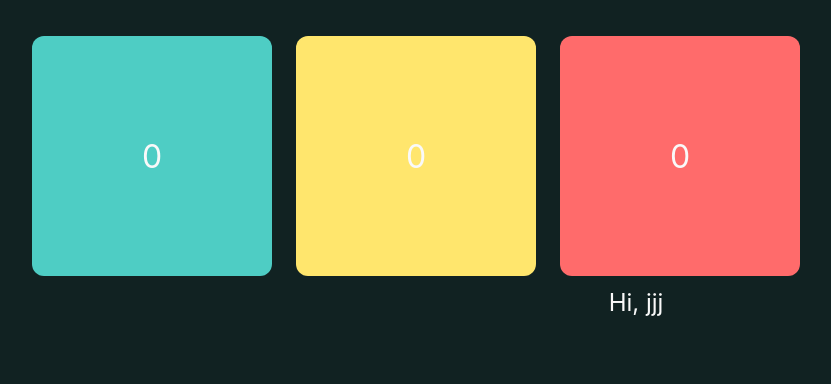
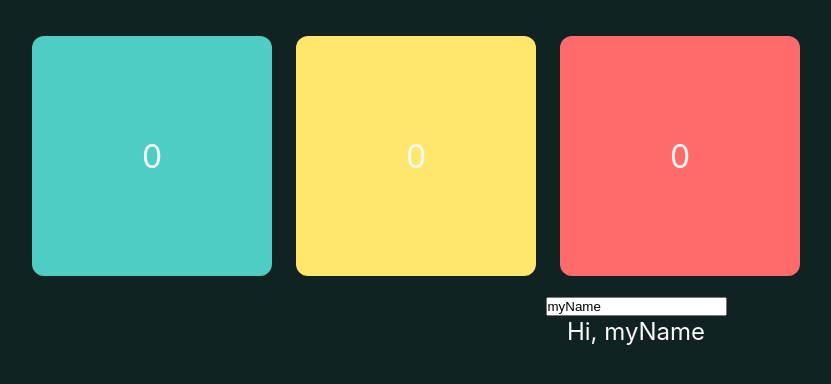
Before and after one commit to BoxPistols/map-api-react, a React (Create React App) app: page / in a window 1280 px wide. Shown: the top 384 px of the page, without its empty margins (4-835 px from the left). Built offline with nearby package versions, Linux system fonts and the light colour scheme.

Commit message:
[bind] input value

```diff
--- a/src/components/ActionGreet/ActionGreet.jsx
+++ b/src/components/ActionGreet/ActionGreet.jsx
@@ -5,22 +5,33 @@ class ActionGreet extends Component {
   constructor (props) {
     super (props);
     this.state = {
-      name: 'jjj',
+      name: 'myName',
     };
   }
 
-  handleIn () {
-    this.setState ({name: 'Bob'});
-  }
-  handleOut () {
-    this.setState ({name: 'Mike'});
+  // handleIn () {
+  //   this.setState ({name: 'Bob'});
+  // }
+  // handleOut () {
+  //   this.setState ({name: 'Mike'});
+  // }
+
+  handleNameChange(e){
+    console.log(e.target.value)
+    this.setState({name: e.target.value})
   }
   render () {
     return (
       <div
-        onMouseOver={() => this.handleIn ()}
-        onMouseOut={() => this.handleOut ()}
+        // onMouseOver={() => this.handleIn ()}
+        // onMouseOut={() => this.handleOut ()}
       >
+      <input
+        type="text"
+        value={this.state.name}
+        onChange={e => this.handleNameChange(e)}
+        />
+
         <Greeting name={this.state.name} />
       </div>
     );
```
